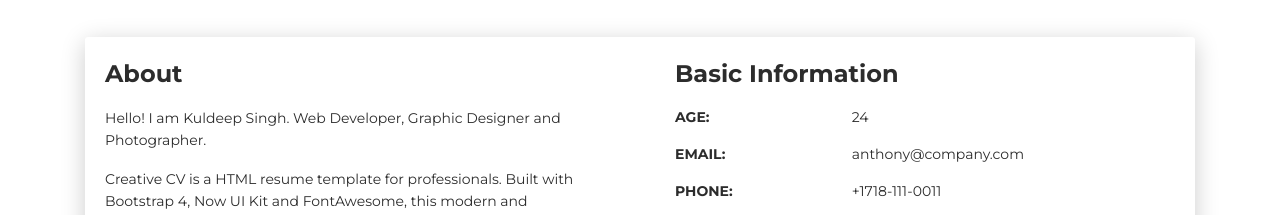
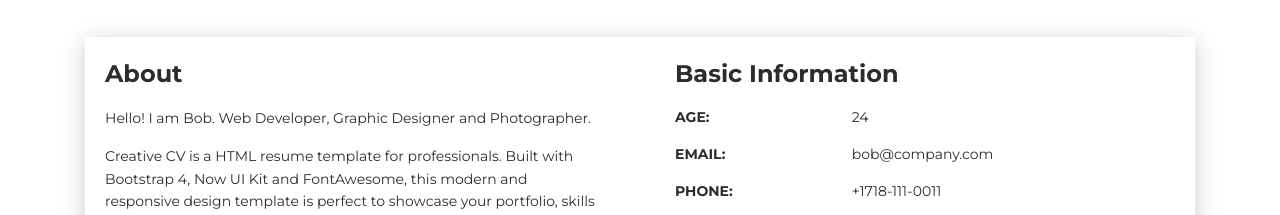
Before and after one commit to kuldeep-in/ResumeStaticWebAppRepo, a plain HTML site: page index.html in a window 1280 px wide. Shown: the part 583-798 px from the top of the page. Drawn offline with nearby package versions, Linux system fonts and the light colour scheme.

Commit message:
Update index.html

```diff
--- a/index.html
+++ b/index.html
@@ -53,7 +53,7 @@
                             <div class="col-lg-6 col-md-12">
                                 <div class="card-body">
                                     <div class="h4 mt-0 title">About</div>
-                                    <p>Hello! I am Kuldeep Singh. Web Developer, Graphic Designer and Photographer.</p>
+                                    <p>Hello! I am Bob. Web Developer, Graphic Designer and Photographer.</p>
                                     <p>Creative CV is a HTML resume template for professionals. Built with Bootstrap 4, Now UI Kit and FontAwesome, this modern and responsive design template is perfect to showcase your portfolio, skills and experience. </p>
                                 </div>
                             </div>
@@ -66,7 +66,7 @@
                                     </div>
                                     <div class="row mt-3">
                                         <div class="col-sm-4"><strong class="text-uppercase">Email:</strong></div>
-                                        <div class="col-sm-8">anthony@company.com</div>
+                                        <div class="col-sm-8">bob@company.com</div>
                                     </div>
                                     <div class="row mt-3">
                                         <div class="col-sm-4"><strong class="text-uppercase">Phone:</strong></div>
```
